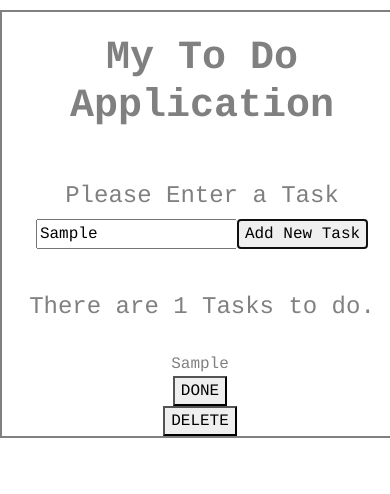
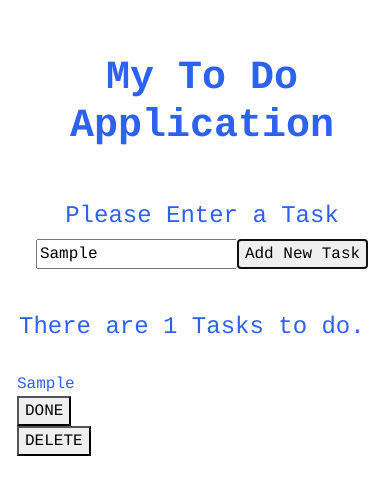
Before and after one commit to PortiaPatterson/todoappfrontend, a React app: page / in a window 390 px wide. Both pictures are taken after typing "Sample" into the empty fields and a click on the button "Add New Task". Shown: the top 494 px of the page. Built offline with nearby package versions, Linux system fonts and the light colour scheme.

Commit message:
Up and running now; cosmetic changes made

```diff
--- a/src/App.css
+++ b/src/App.css
@@ -13,8 +13,9 @@ h3 {
 }
 /* Style the font family for the whole page like this */
 body {
-  background-color:rgb(0, 17, 255);
-  /* rgb(0, 17, 255) */
+  background-color:rgb(45, 97, 240);
+  /* rgb(49, 101, 245) */
+  /* rgb(6, 131, 248) */
   font-family: Courier, monospace;
   color:white;
 }
@@ -23,7 +24,7 @@ body {
 #div1{
   border: 2px solid white;
   width:400px;
-  margin-top:10px;
+  margin-top:30px;
   text-align: center;
 }
 
@@ -40,24 +41,20 @@ body {
 
 /* Defining an id that will only be used to display the document across different device sizes  */
 .my-div{
-  border: 2px solid white;
+  border: 1px solid white;
   /* font-size:2vw; */
   /* Margin is used to centre the DIV section on the page */
-  margin: 10px auto 0 auto ;
-  width:440px;
+  /* margin: 10px auto 0 auto ; */
+  padding-top:20px;
+  width:400px;
   text-align: center;
 }
 
-/* This div determines how the will display */
-/* .button-div{
-  border: 2px solid white;
-  color:red;
-  font-weight: bold;
-  /* margin-right: 100px;
-  margin-left:100px; */
-  /* width:350px; */
-  /* text-align: center; */
-/*  */
+/* aligns any text to the left */
+.myleft-div{
+  text-align: left;
+}
+
 /* This text will change your background colour dependent on
 whether or not the screen size goes up to 600pixels */
 @media only screen and (max-width: 400px){
@@ -66,14 +63,14 @@ whether or not the screen size goes up to 600pixels */
   }
   /* This changes how a particular div section looks */
   #div1 {
-      border: 2px solid grey;
+      border: 2px solid rgb(45, 97, 240)y;
       background-color:white;
       /* font-weight: bold; */
-      color: grey;
+      color: rgb(45, 97, 240);
   }
   .my-div{
-      border: 3px solid grey;
-      color:grey;
+      border: 3px solid rgb(45, 97, 240)rey;
+      color:rgb(45, 97, 240);
       font-weight: bold;
       margin: 10px auto 0 auto ;
       width:400px;
--- a/src/Components/ExistingTasks.js
+++ b/src/Components/ExistingTasks.js
@@ -5,15 +5,16 @@ class ExistingTasks extends Component {
 
     render() {
         return (
-            <div className="row">
-                <div className="col-sm-12 col-md-8">
-                {/* this displays any task details given */}
-                        {this.props.existingTaskList}
+            <div className="row myleft-div">
+                {/* <h4>Your Task List</h4> */}
+                <div className="col-sm-12 col-md-6">
+                    {/* this displays any task details given */}
+                    {this.props.existingTaskList}
                 </div>
-                <div className="col-sm-6 col-md-2">
+                <div className="col-sm-6 col-md-3">
                     <button type="button">DONE</button>
                 </div>
-                <div className="col-sm-6 col-md-2" >
+                <div className="col-sm-6 col-md-3" >
                     <button type="button">DELETE</button>
                 </div>
 
--- a/src/Components/TaskTally.js
+++ b/src/Components/TaskTally.js
@@ -6,7 +6,7 @@ class TaskTally extends Component {
 
     render () {
         return (
-            <div>
+            <div className="myleft-div">
                 <h4>There are {this.props.taskTally} Tasks to do.</h4>
             </div>
 
```
